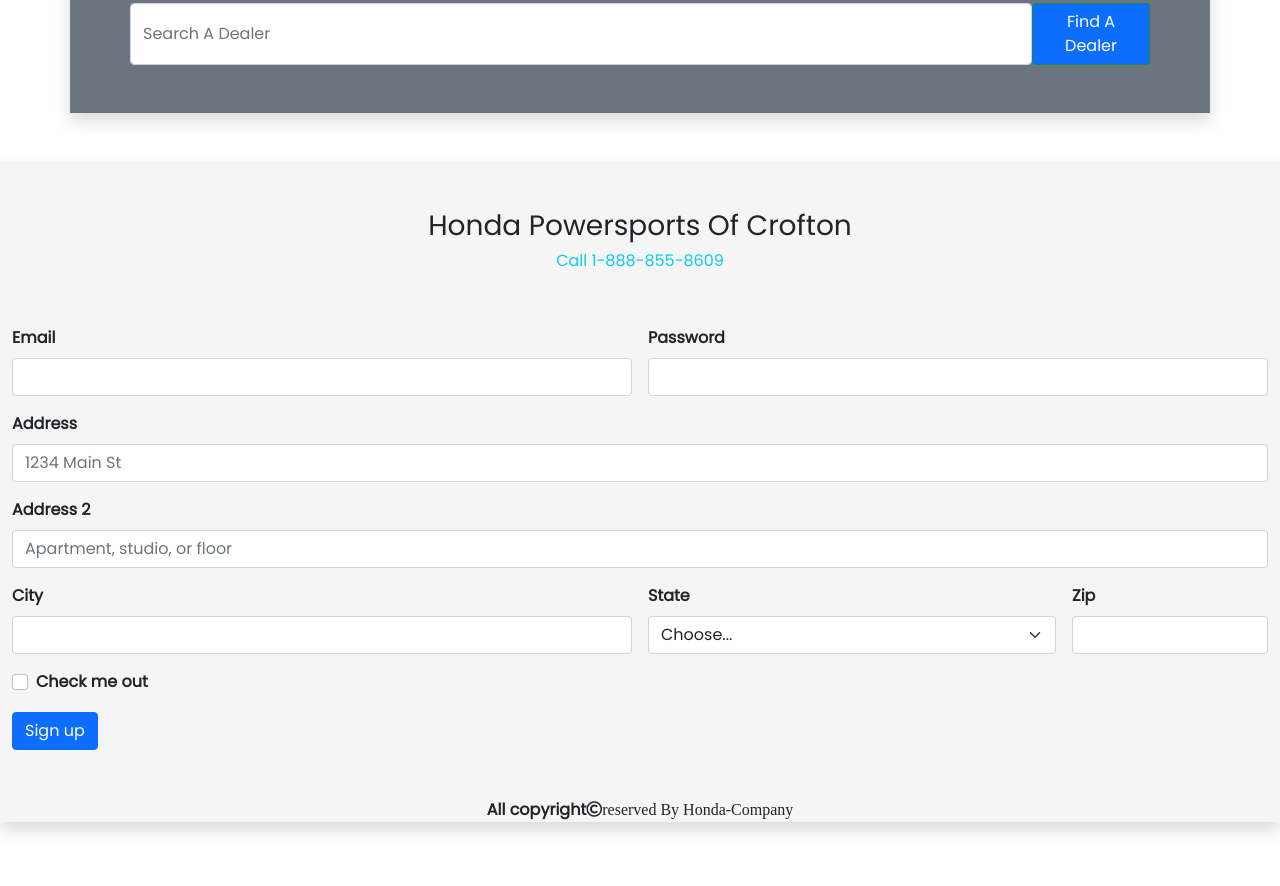
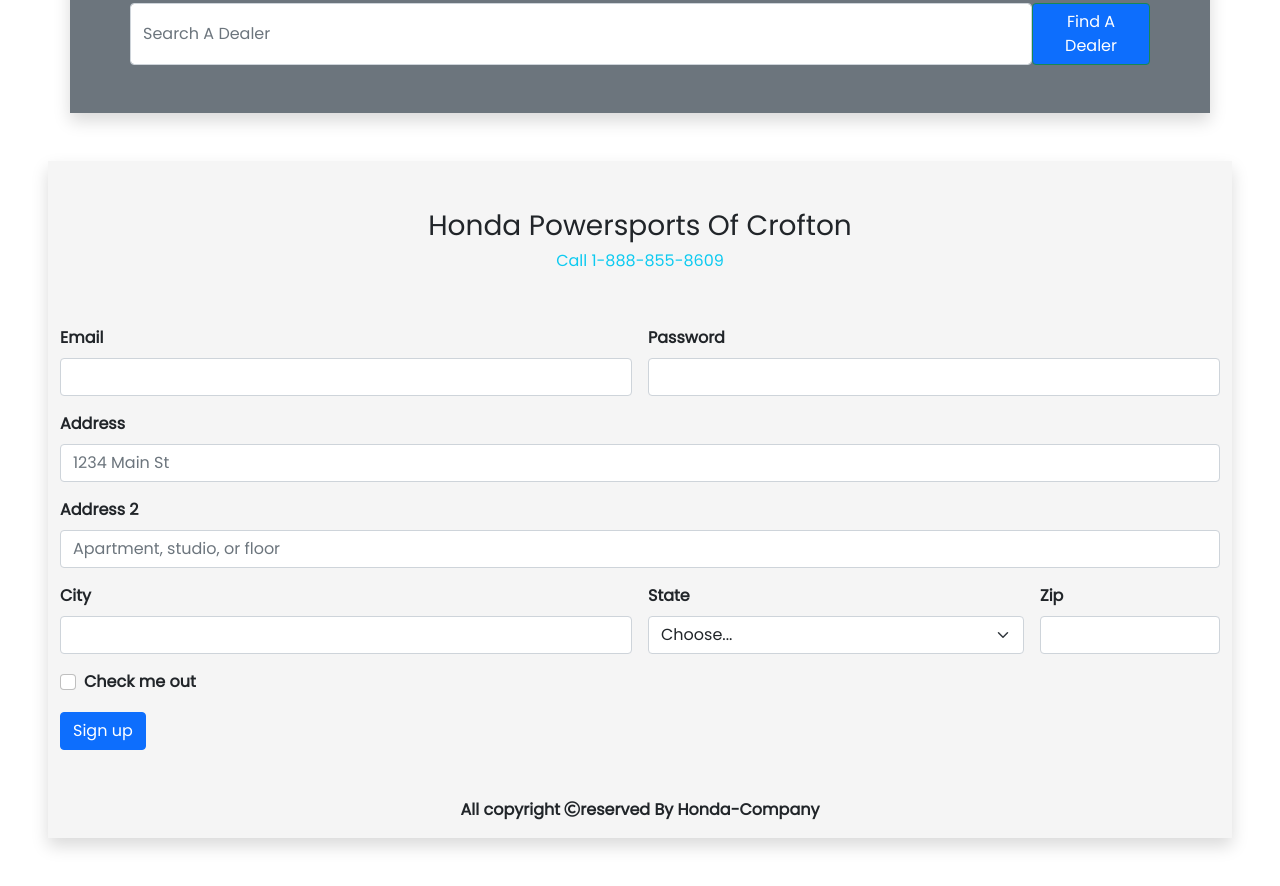
Before and after one commit to rokibulslam/Honda-House-Bootstrap, a plain HTML site: page index.html in a window 1280 px wide. Shown: the part 2858-3744 px from the top of the page. Drawn offline with nearby package versions, Linux system fonts and the light colour scheme.

Commit message:
revision completed and github and live link is ready to Deploygit add .git add .!

```diff
--- a/index.html
+++ b/index.html
@@ -18,6 +18,9 @@
 </head>
 <body>
     <header>
+      <!------------------
+          banner-section
+       ------------------->
         <section class="container-fluid banner-bg ">
             <div class="container py-5 row align-items-center mx-lg-auto py-md-5 py-sm-5">
                 <div class="col-lg-6 col-sm-12 col-md-12 text-white">
@@ -27,8 +30,6 @@
                            <h1>Honda CBR</h1>
                            <p class="text-300">Amet minim mollit non deserunt ullamco est sit aliqua dolor do amet sint. Velit officia consequat duis enim velit mollit. Exercitation veniam consequat sunt nostrud amet.</p>
                        </div>
-                       <!-- <button class="btn modal-dialog btn-bg px-5 text-white">Purchase</button> -->
-                       <!-- Button trigger modal -->
                       <button type="button" class="btn btn-bg px-5 text-white" data-bs-toggle="modal" data-bs-target="#staticBackdrop">
                           Purchase
                       </button>
@@ -65,7 +66,9 @@
         </section>
     </header>
     <main>
-        <!-- Featured Bikes -->
+        <!--------------------
+            Featured Bikes
+          -------------------->
         <section class="container my-5 py-5">
             <h1 class="text-center">Fetured Bikes <span class="text-color">2021
             </span></h1>
@@ -82,7 +85,9 @@
                 </div>
             </div>
         </section>
-        <!-- Happy customer-->
+        <!-- ------------------
+            Happy customer
+          -------------------->
         <section class="container my-5 py-5">
             <h1 class="text-center">Happy <span class="text-color">Clients says
             </span> </h1>
@@ -170,7 +175,9 @@
                 </div>
             </article>
         </section>
-        <!-- freequently asked question -->
+        <!--------------------------------
+            freequently asked question
+          ------------------------------->
         <section class="container my-5">
             <h1 class="text-center">Frequently Asked <span class="text-color">Questions
             </span> </h1>
@@ -178,6 +185,9 @@
                 <div class=" col-lg-6 col-md-12 col-sm-12">
                     <img class="img-fluid" src="images/faq.png" alt="">
                 </div>
+                <!----------------------
+                     Accordion-stars
+                ------------------- -->
                 <div class="col-lg-6 col-md-12 col-sm-12 question-text">
                     <div class="accordion" id="accordionExample">
                         <div class="accordion-item my-3 border">
@@ -232,9 +242,12 @@
                           </div>
                     </div>
                 </div>
+                <!---------------------
+                     Accordion-Ends
+                ---------------------->
             </div>
         </section>
-        <!-- dealer section  -->
+        <!-- dealer search section  -->
         <section class="container my-5 bg-secondary shadow">
             <h3 class="text-center text-white pt-3">Not Found?</h3>
             <div class="container p-5">
@@ -244,11 +257,11 @@
                 </form>
             </div>
         </section>
-
-
     </main>
-    <!-- Forms-sections  -->
-    <footer>
+    <!------------------------
+          Forms-sections
+     ------------------------>
+    <footer class="px-5">
         <section class="container-fluid form-bg my-5 text-600 shadow pt-5">
             <h3 class="text-center">Honda Powersports Of Crofton </h3>
              <h6 class="text-info text-center pb-5
@@ -295,7 +308,7 @@
                 </div>
                 <div class="col-12">
                   <button type="submit" class="btn btn-primary mb-5">Sign up</button>
-                  <p class="text-center m-0 p-0">All copyright<i class="far fa-copyright">reserved By Honda-Company</i></p>
+                  <p class="text-center">All copyright <i class="far fa-copyright"></i>reserved By Honda-Company</p>
                 </div>
               </form>
         </section>
```
Also changed, not shown: css/style.css (+9 -3 lines).
